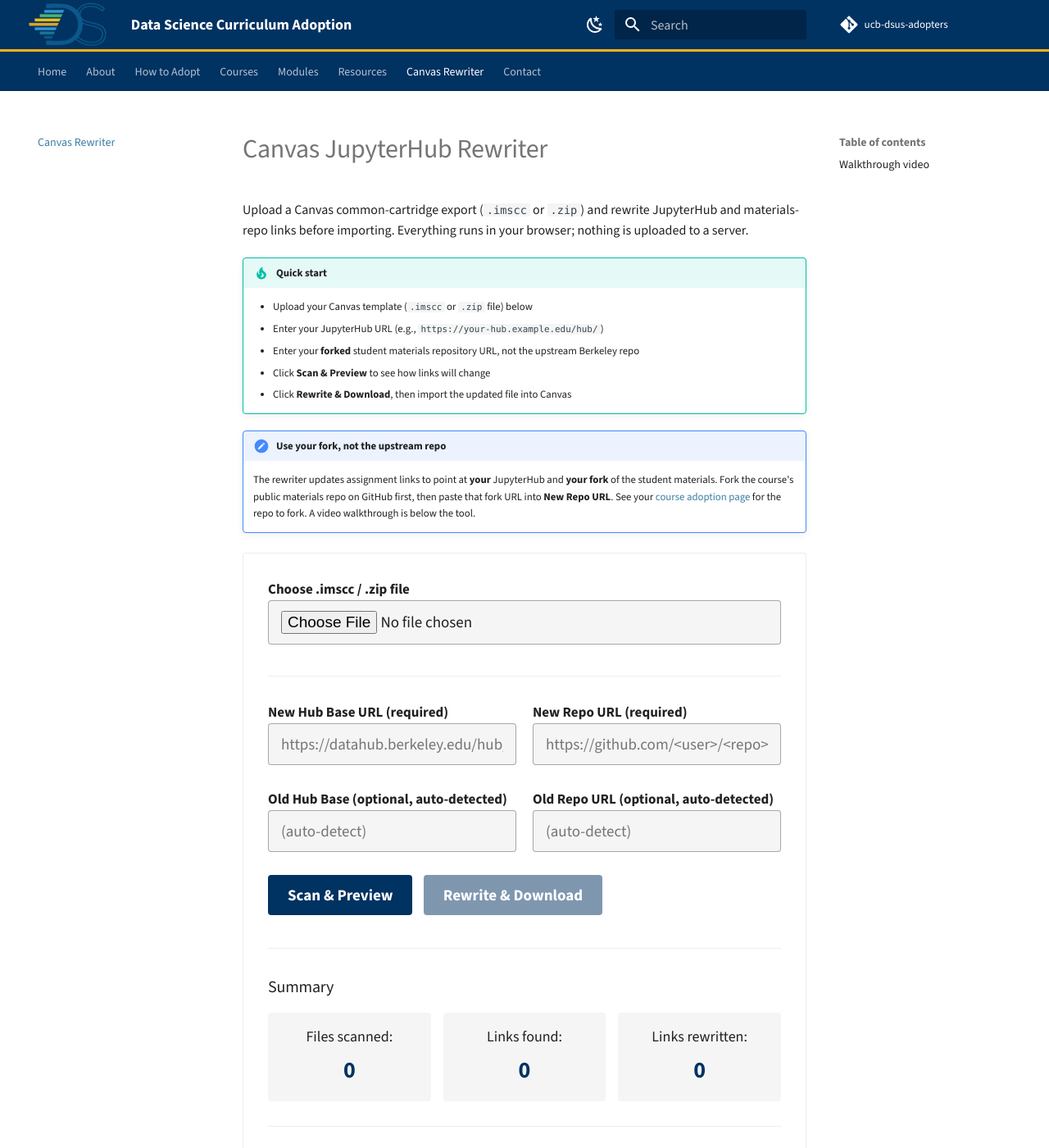
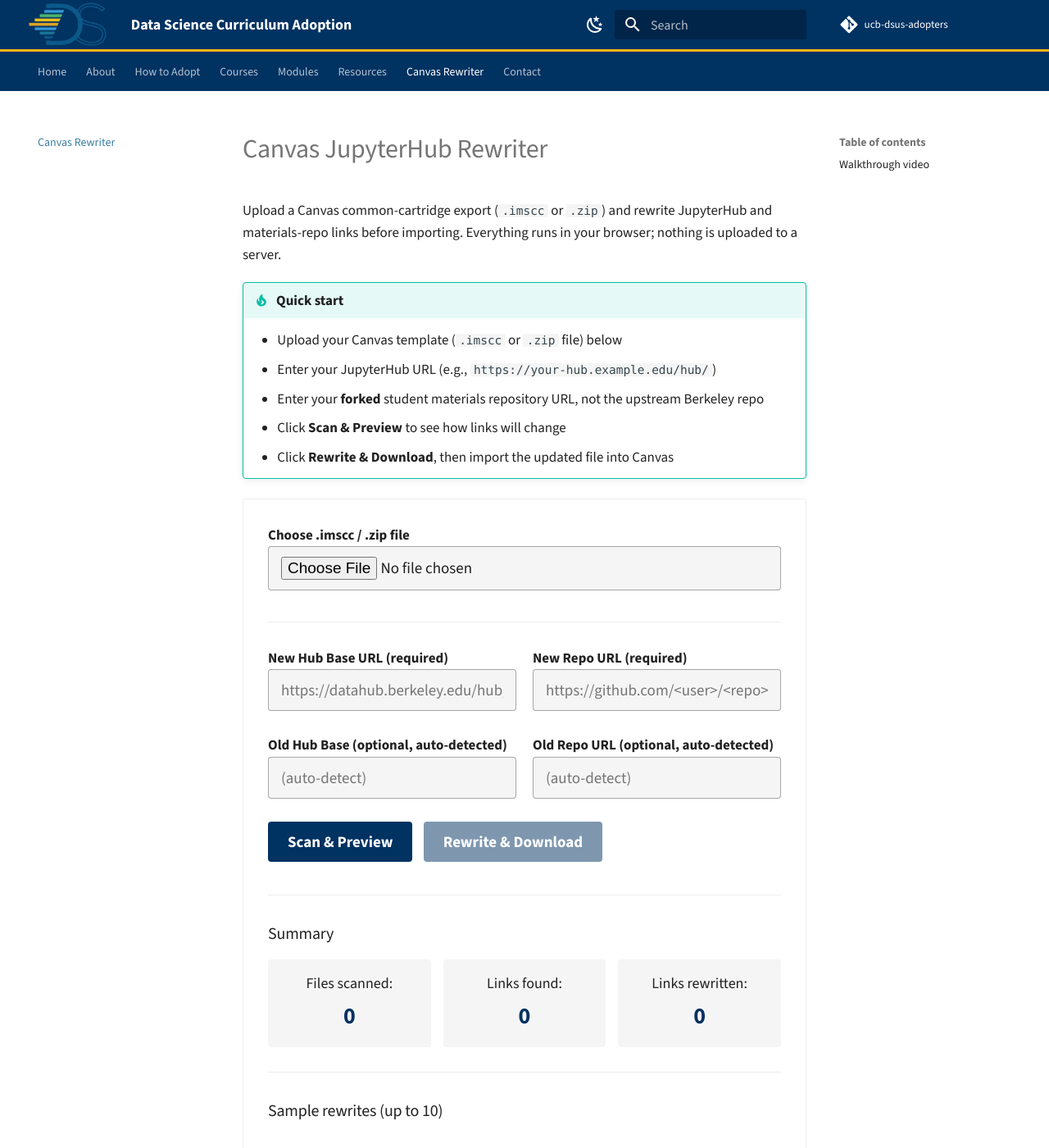
Before and after one commit to ucb-dsus-adopters/ucb-dsus-adopters.github.io, an MkDocs documentation site: the page built from docs/tools/canvas-rewriter.md, in a window 1280 px wide and 1400 px high. Shown: the whole window at 82% size. Built offline with MkDocs 1.6.1 and Material for MkDocs 9.7.7, drawn with Linux system fonts in a browser that asks for light colours; some web fonts are replaced; comment, search, counter and statistics services are not loaded.

Commit message:
feat(font size): 17

```diff
--- a/docs/stylesheets/extra.css
+++ b/docs/stylesheets/extra.css
@@ -31,6 +31,14 @@
 
   --md-accent-fg-color: var(--ucb-gold);
   --md-typeset-a-color: #6fa8cc;
+}
+
+/* Body copy. Material's default is 0.8rem (16px); nudge to 17px for
+   readability. Headings are em-sized and tables are deliberately smaller
+   (0.64rem), so both are left alone. `:where()` keeps this at zero
+   specificity so component rules below still win over it. */
+:where(.md-typeset) :where(p, li, dd) {
+  font-size: 0.85rem;
 }
 
 /* Full-viewport home hero. Fills the screen below the header, with centered
--- a/docs/tools/canvas-rewriter.md
+++ b/docs/tools/canvas-rewriter.md
@@ -11,14 +11,6 @@
     - Enter your **forked** student materials repository URL, not the upstream Berkeley repo
     - Click **Scan & Preview** to see how links will change
     - Click **Rewrite & Download**, then import the updated file into Canvas
-
-!!! note "Use your fork, not the upstream repo"
-
-    The rewriter updates assignment links to point at **your** JupyterHub and **your fork**
-    of the student materials. Fork the course's public materials repo on GitHub first, then
-    paste that fork URL into **New Repo URL**. See your
-    [course adoption page](../courses/index.md) for the repo to fork. A video walkthrough is
-    below the tool.
 
 <div class="canvas-rewriter" markdown="0">
   <div class="rewriter-section">
```
